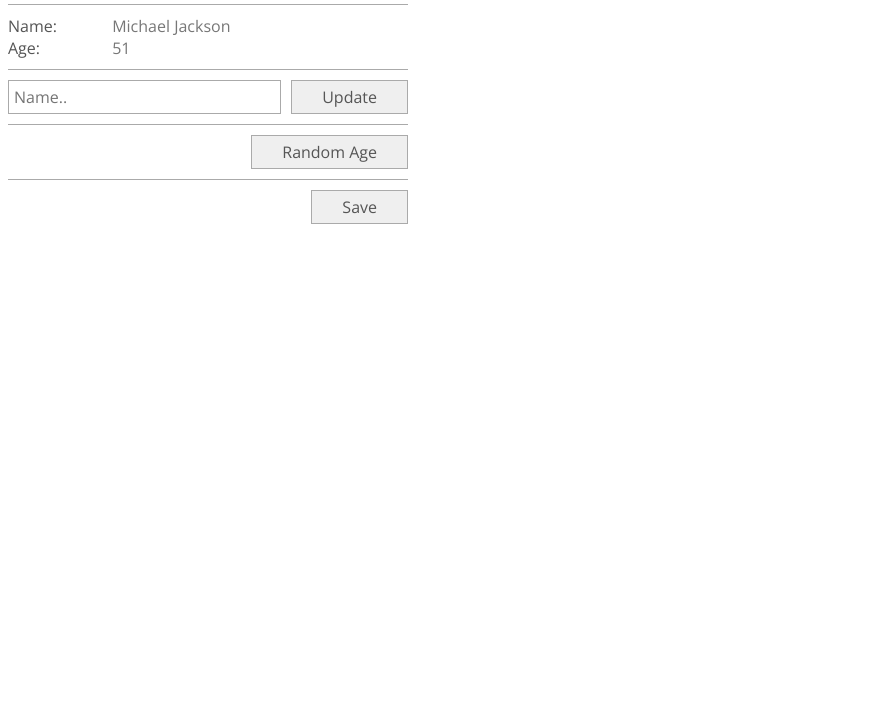
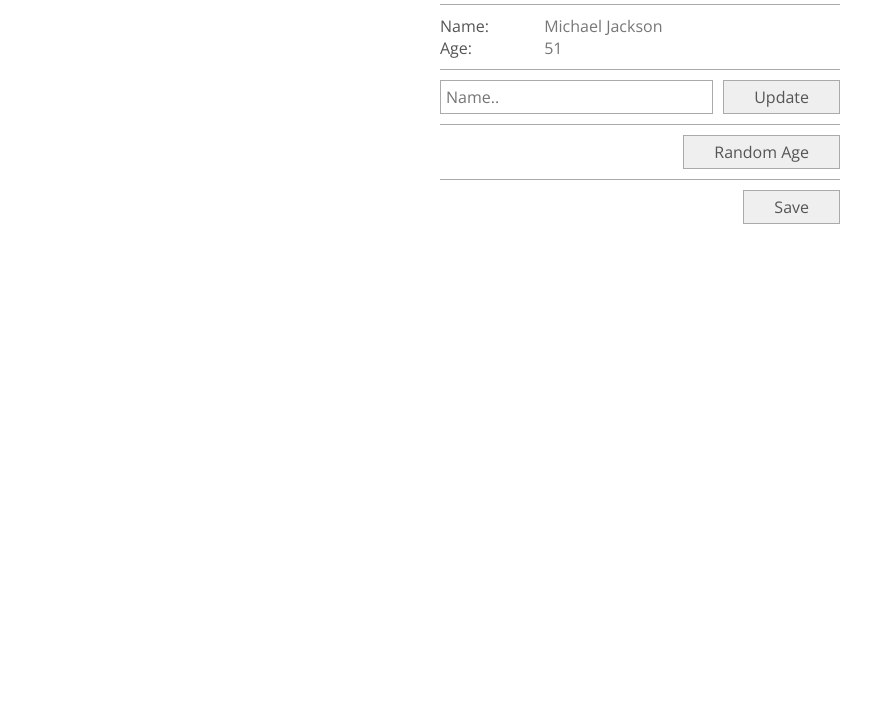
Before and after one commit to johncol/udemy-course-typescript-web-framework, a website built with Parcel: page index.html in a window 1280 px wide. Shown: the part 77-800 px from the top of the page, without its empty margins (0-895 px from the left). Built offline with nearby package versions, Linux system fonts and the light colour scheme; data requests are answered from the project's data file.

Commit message:
Update form styles

```diff
--- a/styles.css
+++ b/styles.css
@@ -42,6 +42,11 @@
   border-color: #666;
 }
 
+.user-form {
+  max-width: 400px;
+  margin: 0 auto;
+}
+
 .user-form__attr {
   display: inline-block;
   width: 100px;
@@ -53,7 +58,6 @@
 
 .user-form__row {
   display: flex;
-  width: 400px;
   margin: 10px 0;
   padding-top: 10px;
   border-top: 1px solid #aaa;
```
